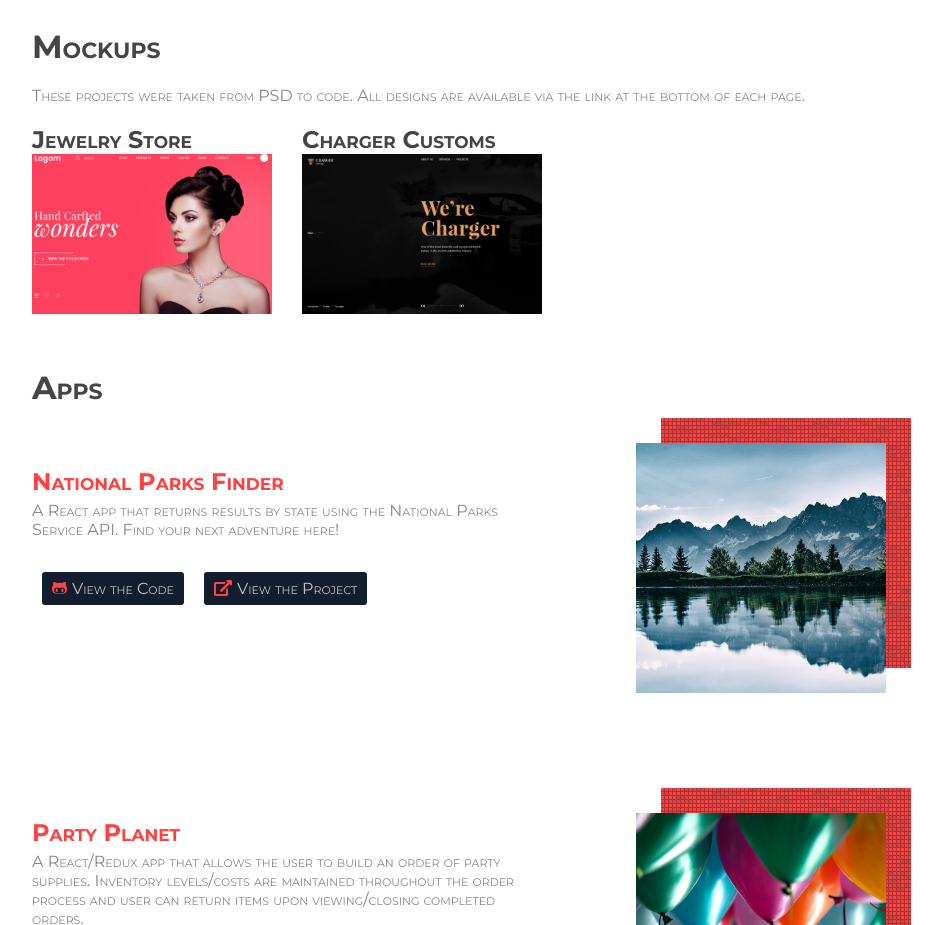
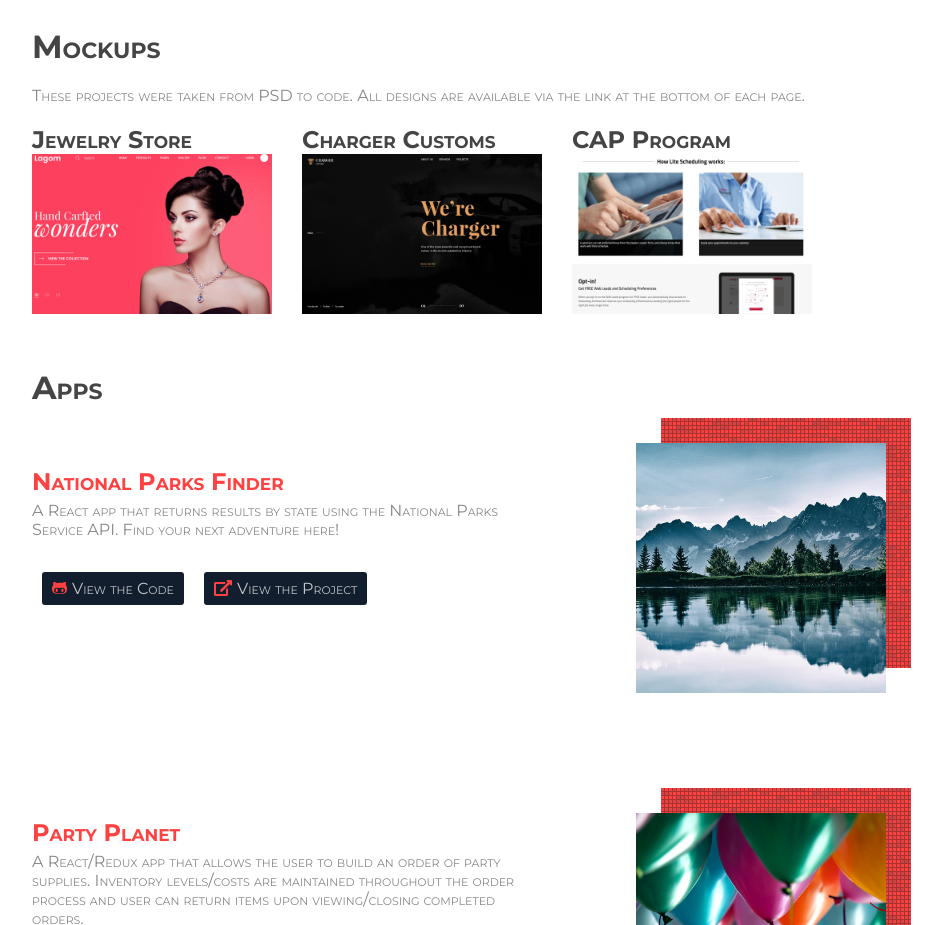
Before and after one commit to billyderringer/portfolio18, a React (Create React App) app: page / in a window 1280 px wide. Shown: the part 1660-2585 px from the top of the page, without its empty margins (160-1102 px from the left). Built offline with nearby package versions, Linux system fonts and the light colour scheme.

Commit message:
added cap program to mockups

```diff
--- a/src/Components/Body/Work/Work.js
+++ b/src/Components/Body/Work/Work.js
@@ -3,6 +3,7 @@ import './Work.css'
 import WorkTile from "./WorkTile"
 import jewelryBg from '../../../Assets/jewelry-bg.jpg'
 import chargerBg from '../../../Assets/charger-bg.jpg'
+import capBg from '../../../Assets/cap-bg.jpg'
 //import studentGrads from '../../../Assets/students-graduating.jpg'
 import nationalPark from '../../../Assets/national-park.jpg'
 import partyPlanet from '../../../Assets/party-balloons.jpg'
@@ -24,6 +25,11 @@ class Work extends Component{
                     title: "Charger Customs",
                     imgUrl: chargerBg,
                     projectUrl: "https://billyderringer.github.io/charger/"
+                },
+                {
+                    title: "CAP Program",
+                    imgUrl: capBg,
+                    projectUrl: "https://billyderringer.github.io/cap-program/"
                 }
             ],
             projects: [
```
Also changed, not shown: src/Assets/cap-bg.jpg (added).
